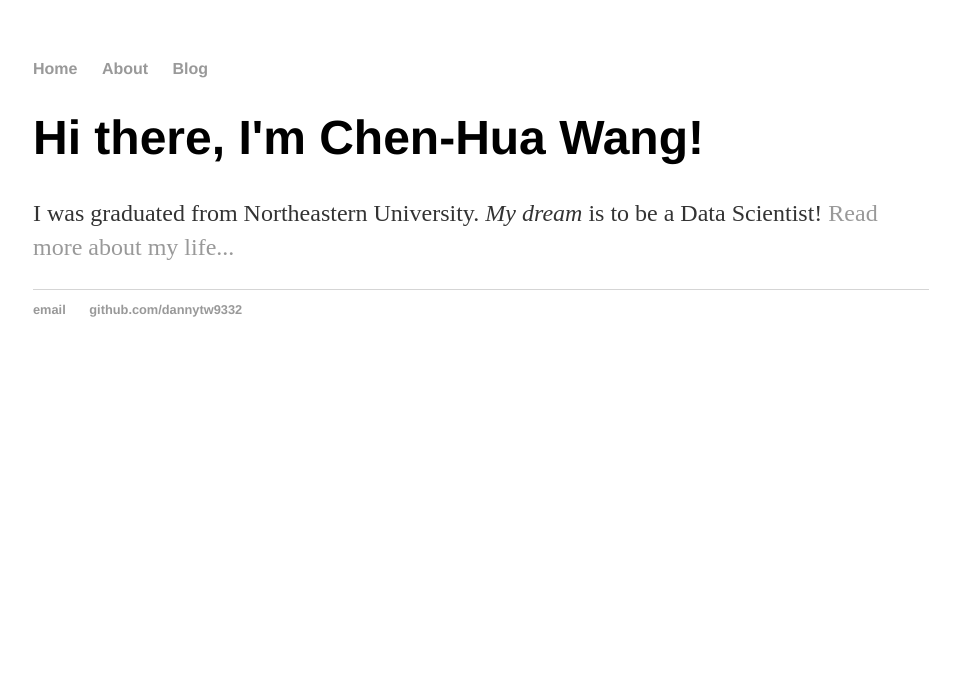
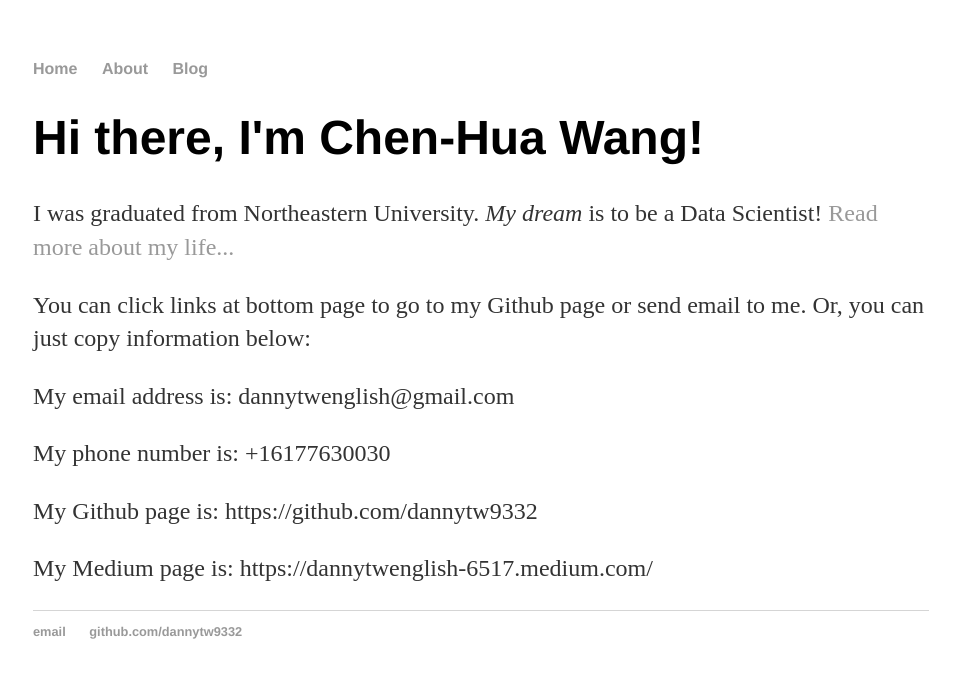
Before and after one commit to dannytw9332/dannytw9332.github.io, a Jekyll site: the page built from index.html, in a window 1280 px wide. Shown: the top 678 px of the page, without its empty margins (159-1114 px from the left). Built offline with Jekyll 4.4.1, drawn with Linux system fonts in a browser that asks for light colours; the list of posts is cut into pages by our own code.

Commit message:
Update index.html

```diff
--- a/index.html
+++ b/index.html
@@ -5,4 +5,10 @@ title: Chen-Hua Wang, Future Data Scientist
 <div class="blurb">
 	<h1>Hi there, I'm Chen-Hua Wang!</h1>
 	<p>I was graduated from Northeastern University. <em>My dream</em> is to be a Data Scientist! <a href="/about">Read more about my life...</a></p>
+	<p>You can click links at bottom page to go to my Github page or send email to me. Or, you can just copy information below:</p>
+	<p>My email address is: dannytwenglish@gmail.com</p>
+	<p>My phone number is: +16177630030</p>
+	<p>My Github page is: https://github.com/dannytw9332</p>
+	<p>My Medium page is: https://dannytwenglish-6517.medium.com/</p>
+
 </div><!-- /.blurb -->
```
